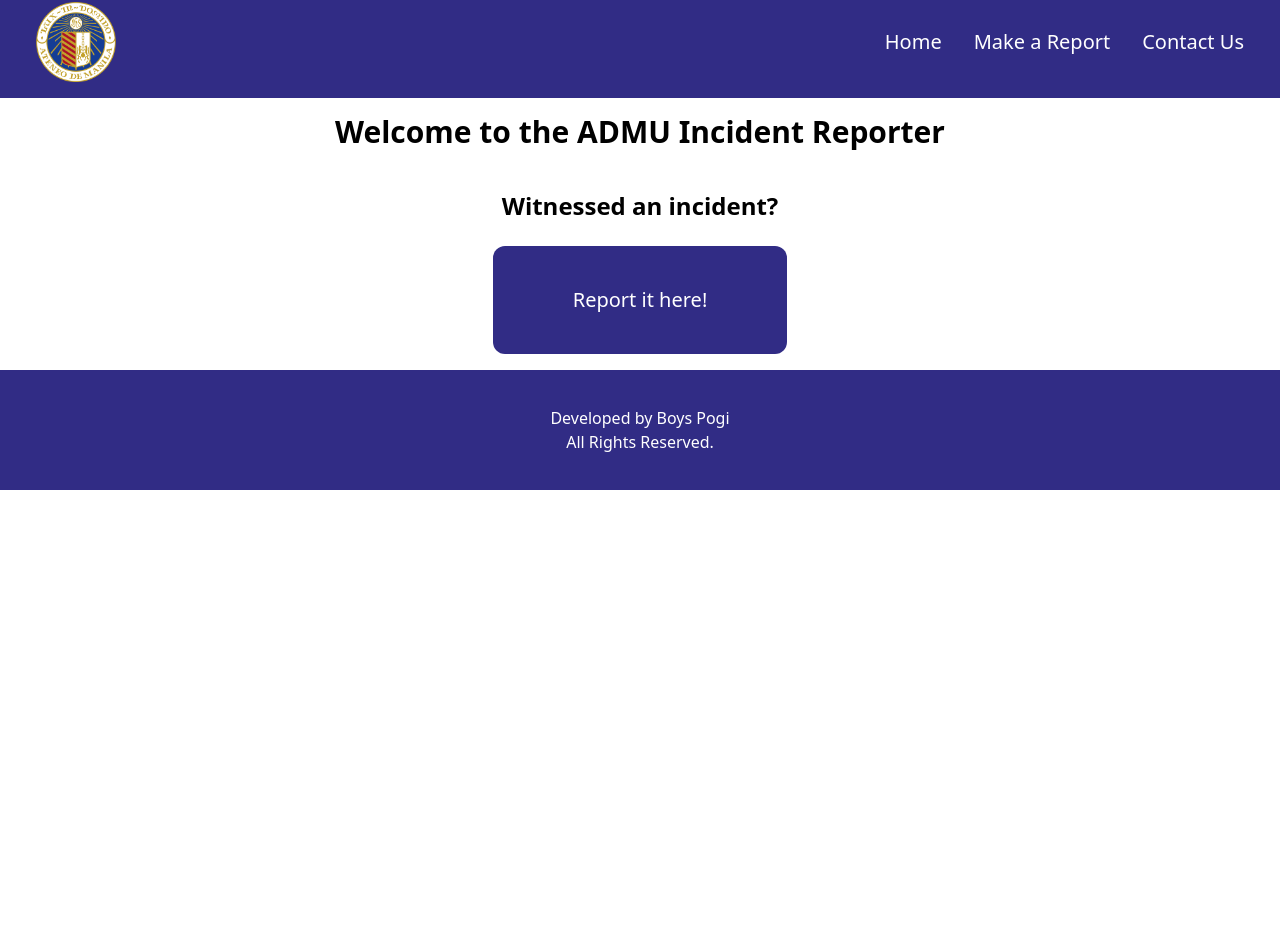
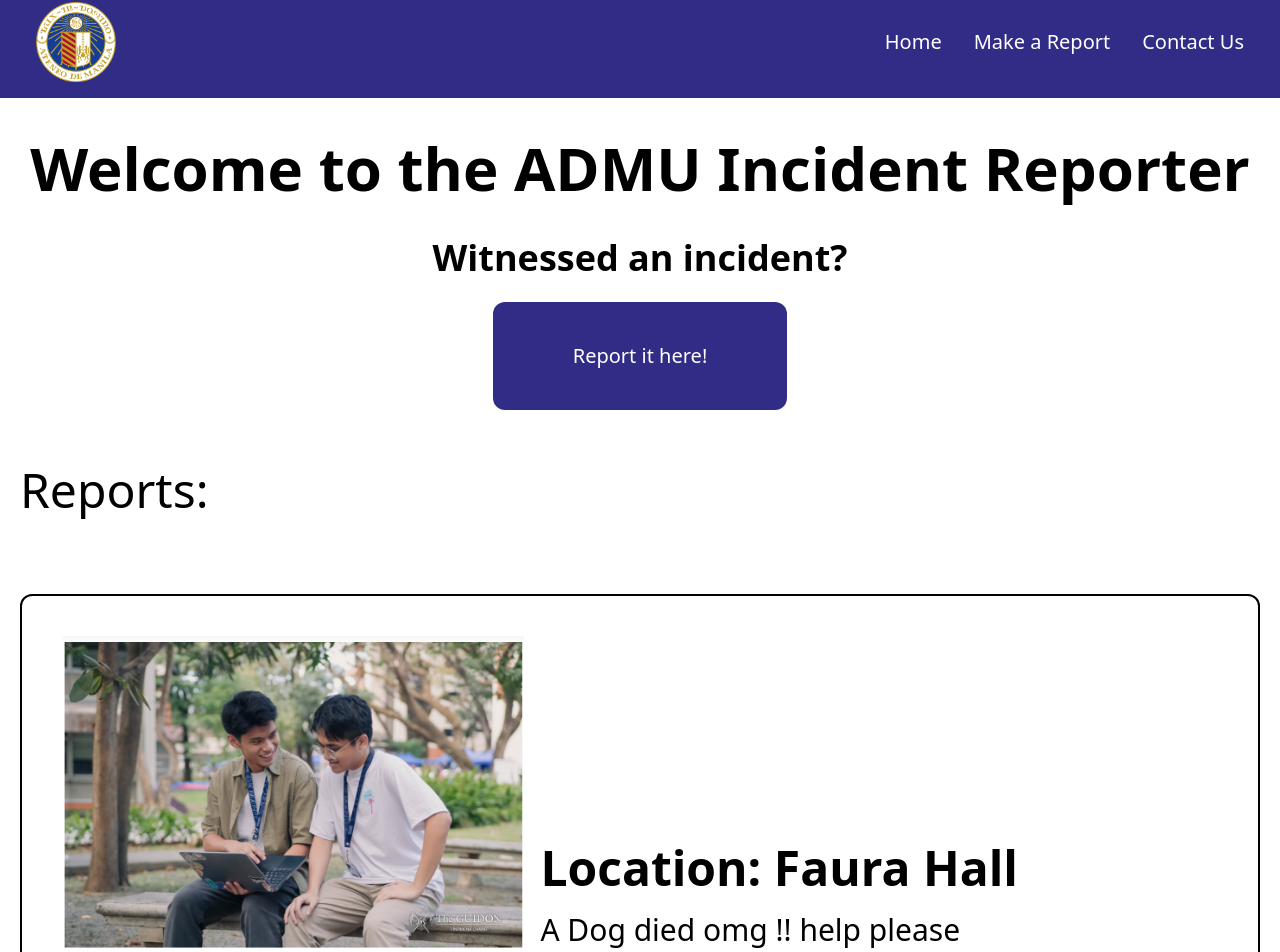
Before and after one commit to neons-amiel/Admu-Incident-Reporter, a React (Vite) app in the folder frontend/admu-incident-reporter/: page / in a window 1280 px wide. Shown: the part 14-966 px from the top of the page. Before the commit the page ends 800 px from the top, so only its background shows below. Built offline with nearby package versions, Linux system fonts and the light colour scheme.

Commit message:
added post component | Added rerouting button | added extra media | Added Report Form

```diff
--- /dev/null
+++ b/frontend/admu-incident-reporter/src/components/posts.jsx
@@ -0,0 +1,20 @@
+import React from 'react';
+
+function Posts({location, desc, image, time}) {
+    return(
+
+        <div className='flex lg:flex-row flex-col lg:justify-start lg:items-end justify-center items-center lg:px-10 lg:py-10 px-3 py-3 border-2 rounded-xl gap-4 w-full h-auto '>
+            <img src={image} alt={location} className='lg:w-2/5 lg:h-auto w-full h-auto'  />
+            <div className=' flex flex-col lg:justify-end lg:items-start text-center '>
+                <h1 className='lg:text-5xl text-3xl lg:pb-5 pb-2 font-bold'>Location: {location}</h1>
+                <p className='lg:text-3xl text-xl'>{desc}</p>
+                <p>{time}</p>
+            </div>
+
+        </div>
+
+    )
+}
+
+
+export default Posts;
--- a/frontend/admu-incident-reporter/src/contact.jsx
+++ b/frontend/admu-incident-reporter/src/contact.jsx
@@ -6,7 +6,7 @@ import admulogo from './logos/admu_logo.png'
 function Contact() {
     return(
 
-        <div class=' flex flex-col min-h-screen max-w-8xl  '>
+        <div class=' flex flex-col min-h-screen w-full overflow-x-hidden '>
             <nav class="flex flex-row justify-between items-center bg-indigo-900 px-9 py-4 text-white ">
                 <div>
                     <a href="#"><img src={admulogo} class='h-20 y-20' alt="ADMU Logo" /></a>
--- a/frontend/admu-incident-reporter/src/landing.jsx
+++ b/frontend/admu-incident-reporter/src/landing.jsx
@@ -1,13 +1,47 @@
 import React from 'react';
 import { Link } from 'react-router-dom';
-import admulogo from './logos/admu_logo.png'
+import { useNavigate } from 'react-router-dom';
+
+import admulogo from './logos/admu_logo.png';
+import asean from './logos/asean.png';
+
+import Posts from './components/posts.jsx';
 
 
+
+const posts = [
+    {
+        location: "Faura Hall",
+        desc: "A Dog died omg !! help please",
+        image: asean
+    },
+    {
+        location: "Faura Hall",
+        desc: "A Dog died omg !! help please",
+        image: asean
+    },
+    {
+        location: "Faura Hall",
+        desc: "A Dog died omg !! help please",
+        image: asean
+    }
+]
+
 function Landing() {
+
+    const navigate = useNavigate();
+
+    const handleClick = () => {
+        navigate('/report');
+    };
+
+
     return (
 
-        <div class=' flex flex-col min-h-screen max-w-8xl  '>
-            <nav class="flex flex-row justify-between items-center bg-indigo-900 px-9 py-4 text-white ">
+        <div className=' flex flex-col min-h-screen w-full overflow-x-hidden '>
+
+            {/* Navbar */}
+            <nav className="flex flex-row justify-between items-center bg-indigo-900 px-9 py-4 text-white ">
                 <div>
                     <Link to='/'><img src={admulogo} class='h-20 y-20' alt="ADMU Logo" /></Link>
                 </div>
@@ -19,12 +53,35 @@ function Landing() {
                 </ul>
             </nav>
 
-            <div class='flex flex-col justify-center items-center px-5 py-4 '>
-                <h1 class='text-3xl font-bold'>Welcome to the ADMU Incident Reporter</h1>
+            {/* Hero */}
+
+            <div class='flex flex-col justify-center items-center px-5 lg:py-10 py-4 '>
+                <h1 class='lg:text-6xl text-center font-bold'>Welcome to the ADMU Incident Reporter</h1>
                 <div class='flex flex-col justify-center items-center gap-6'>
-                    <h1 class='text-2xl font-semibold pt-10'>Witnessed an incident?</h1>
-                    <button class='bg-indigo-900 text-white px-20 py-10 rounded-xl hover:bg-indigo-500 text-xl'>Report it here!</button>
+                    <h1 class='lg:text-4xl text-center font-semibold pt-10'>Witnessed an incident?</h1>
+                    <button class='bg-indigo-900 text-white px-20 py-10 rounded-xl hover:bg-indigo-500 text-xl' onClick={handleClick}>
+                        Report it here!
+                    </button>
                 </div>
+
+            </div>
+
+            {/* Everyone's Reports */}
+
+            <div className='flex flex-col justify-center  px-5 py-4 w-full  '>
+                <h1 className='flex text-5xl lg:pb-20 pb-10'>Reports: </h1>
+                <div class='flex flex-wrap justify-center items-start lg:gap-6 gap-8  pb-10'>
+                    {posts.map((post,index) => (
+                        <Posts
+                        key={index}
+                        location={post.location}
+                        desc={post.desc}
+                        image={post.image}
+                        />
+                    ))}
+
+                </div>
+
 
             </div>
 
--- a/frontend/admu-incident-reporter/src/report.jsx
+++ b/frontend/admu-incident-reporter/src/report.jsx
@@ -7,7 +7,7 @@ import admulogo from './logos/admu_logo.png'
 
 function Report() {
     return (
-        <div class=' flex flex-col min-h-screen max-w-8xl  '>
+        <div class=' flex flex-col min-h-screen w-full overflow-x-hidden'>
             <nav class="flex flex-row justify-between items-center bg-indigo-900 px-9 py-4 text-white ">
                 <div>
                     <Link to='/'><img src={admulogo} class='h-20 y-20' alt="ADMU Logo" /></Link>
@@ -20,7 +20,19 @@ function Report() {
                 </ul>
             </nav>
 
+            <div class='flex flex-col justify-center lg:px-50 px-10 py-8 w-full  '>
+                <h1 class='text-3xl font-bold mb-4'>Make a Report</h1>
+                <form class='flex flex-col gap-4'>
+                    <input type='text' placeholder='Location' class='border p-2 rounded' />
+                    <textarea placeholder='Description' class='border p-2 rounded' />
+                    <button type='submit' class='bg-indigo-900 text-white px-4 py-2 rounded hover:bg-indigo-500'>Submit Report</button>
+                </form>
+            </div>
+
         </div>
+
+
+
 
 
 
```
Also changed, not shown: frontend/admu-incident-reporter/src/logos/asean.png (added).
